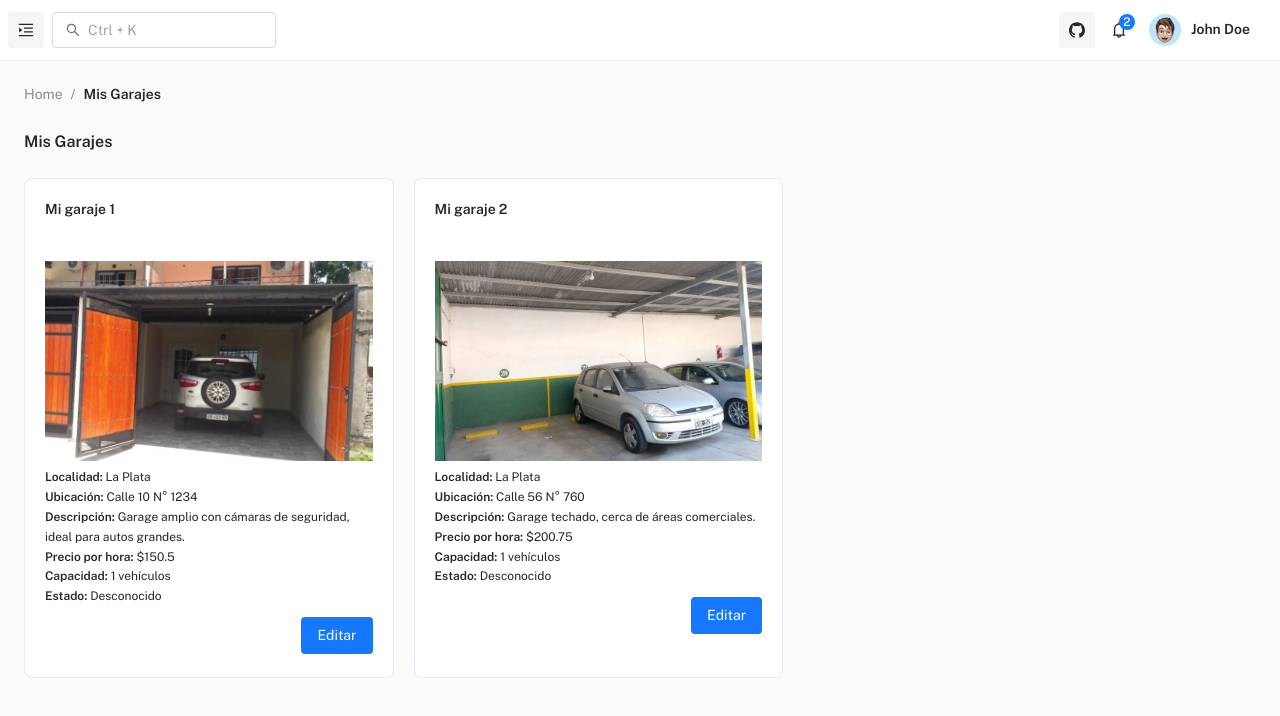
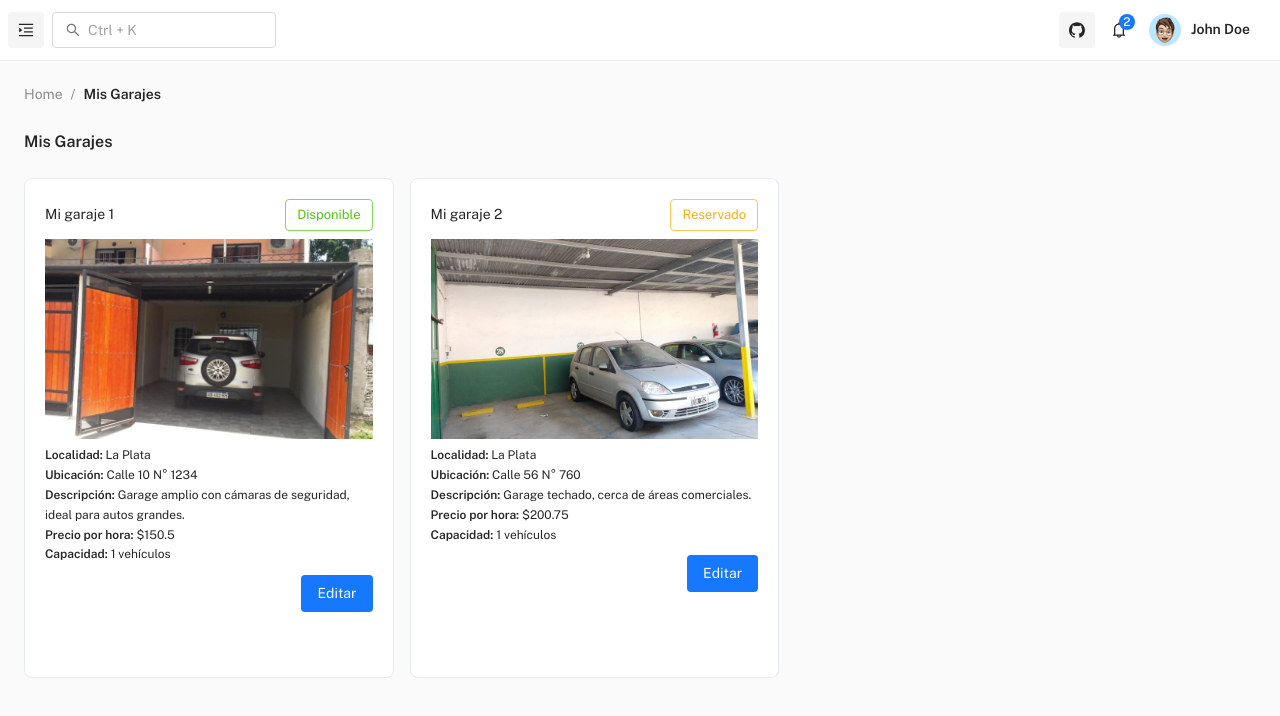
Before and after one commit to Nachoff13/Proyecto-Estacionamiento, a React (Vite) app in the folder frontend/: page /free/home-propietario in a window 1280 px wide. Shown: the top 716 px of the page. Built offline with nearby package versions, Linux system fonts and the light colour scheme.

Commit message:
feat: modifiqué como se muestra el estado, cambie estilos

```diff
--- a/frontend/src/pages/home/home-propietario.jsx
+++ b/frontend/src/pages/home/home-propietario.jsx
@@ -1,72 +1,125 @@
 // material-ui
-import { Typography, Button } from '@mui/material';
+import { Typography, Button, Chip } from "@mui/material";
 
 // project import
-import MainCard from 'components/MainCard';
+import MainCard from "components/MainCard";
 
 // data imports
-import fakeGarajes from 'data/data-garajes';
-import fakeFotosGarajes from 'data/data-garajefoto';
-import fakeUsuarios from 'data/data-usuarios';
-import fakeLocalidades from 'data/data-localidades';
-import fakeGarajeEstado from 'data/data-garajeestado';
+import fakeGarajes from "data/data-garajes";
+import fakeFotosGarajes from "data/data-garajefoto";
+import fakeUsuarios from "data/data-usuarios";
+import fakeLocalidades from "data/data-localidades";
+import fakeGarajeEstado from "data/data-garajeestado";
 
 // ==============================|| HOME PROPIETARIO ||============================== //
 
 export default function HomePropietario() {
+  //-------------------------------LOGICA-----------------------------------
+
   // Obtener el propietario con id 2
   const propietarioId = 3;
-    const garajesPropietario = fakeGarajes.filter((garaje) => garaje.idPropietario === propietarioId);
+  const garajesPropietario = fakeGarajes.filter(
+    (garaje) => garaje.idPropietario === propietarioId
+  );
 
   const getLocalidad = (idLocalidad) => {
     const localidad = fakeLocalidades.find((loc) => loc.id === idLocalidad);
-      return localidad ? localidad.nombre : 'Desconocido';
+    return localidad ? localidad.nombre : "Desconocido";
   };
 
   const getFotoGaraje = (idGaraje) => {
-      const fotoGaraje = fakeFotosGarajes.find((foto) => foto.idGaraje === idGaraje);
-      return fotoGaraje ? fotoGaraje.foto : 'default-foto.jpg'; // En caso de que no encuentre foto
+    const fotoGaraje = fakeFotosGarajes.find(
+      (foto) => foto.idGaraje === idGaraje
+    );
+    return fotoGaraje ? fotoGaraje.foto : "default-foto.jpg"; // En caso de que no encuentre foto
   };
 
-    const getEstadoGaraje = (idEstado) => {
-      const estado = fakeGarajeEstado.find((est) => est.id === idEstado);
-      return estado ? estado.estado : 'Desconocido';
+  const getEstadoGaraje = (idGarajeEstado) => {
+    const estado = fakeGarajeEstado.find((est) => est.id === idGarajeEstado);
+    return estado ? estado.nombre : "Desconocido";
   };
 
+  //-------------------------------GET COLOR ESTADO-----------------------------------
+  const getColorEstado = (idGarajeEstado) => {
+    switch (idGarajeEstado) {
+      case 1: // Disponible
+        return "success";
+      case 2: // Reservado
+        return "warning";
+      case 3: // No Disponible
+        return "error";
+      default:
+        return "default";
+    }
+  };
+
+  //-------------------------------HANDLE EDITAR-----------------------------------
   const handleEditar = (idGaraje) => {
     console.log(`Editar garaje con id ${idGaraje}`);
     // Agregar logica
   };
 
   return (
-      <div style={{ display: 'flex', flexWrap: 'wrap', width: '100%', gap: '20px' }}>
+    <div
+      style={{ display: "flex", flexWrap: "wrap", width: "100%", gap: "16px" }}
+    >
       {garajesPropietario.map((garaje, index) => (
         <MainCard
           key={garaje.id}
-            title={`Mi garaje ${index + 1}`} // Cambiar el título
-            style={{ width: '30%', boxSizing: 'border-box', height: '500px' }} // Cambiar el ancho y la altura
+          style={{
+            width: "30%",
+            boxSizing: "border-box",
+            height: "500px",
+            display: "flex",
+            flexDirection: "column",
+            position: "relative",
+          }}
         >
-            <div style={{ flex: '1', overflow: 'hidden' }}>
+          <div
+            style={{
+              display: "flex",
+              alignItems: "center",
+              justifyContent: "space-between",
+            }}
+          >
+            <Typography variant="h6" style={{ marginBottom: "8px" }}>
+              Mi garaje {index + 1}
+            </Typography>
+            <Chip
+              label={getEstadoGaraje(garaje.idGarajeEstado)}
+              color={getColorEstado(garaje.idGarajeEstado)}
+              variant="outlined"
+              style={{ marginBottom: "8px" }}
+            />
+          </div>
+          <div style={{ flex: "1", overflow: "hidden" }}>
             <img
               src={getFotoGaraje(garaje.id)} // Obtener la imagen del garaje
               alt={`Foto del garaje ${garaje.id}`}
-                style={{ width: '100%', height: '200px', objectFit: 'cover' }}
+              style={{ width: "100%", height: "200px", objectFit: "cover" }}
             />
             <Typography variant="body2">
-                <strong>Localidad: </strong> {getLocalidad(garaje.idLocalidad)} <br />
-                <strong>Ubicación:</strong> {garaje.calle} N° {garaje.altura} <br />
+              <strong>Localidad: </strong> {getLocalidad(garaje.idLocalidad)}{" "}
+              <br />
+              <strong>Ubicación:</strong> {garaje.calle} N° {garaje.altura}{" "}
+              <br />
               <strong>Descripción:</strong> {garaje.descripcion} <br />
               <strong>Precio por hora:</strong> ${garaje.precioHora} <br />
               <strong>Capacidad:</strong> {garaje.capacidad} vehículos <br />
-                <strong>Estado:</strong> {getEstadoGaraje(garaje.idEstado)} <br />
             </Typography>
           </div>
-            <div style={{ display: 'flex', justifyContent: 'flex-end' }}>
+          <div
+            style={{
+              marginTop: "auto",
+              display: "flex",
+              justifyContent: "flex-end",
+            }}
+          >
             <Button
               variant="contained"
               color="primary"
               onClick={() => handleEditar(garaje.id)}
-                style={{ marginTop: '10px' }}
+              style={{ marginTop: "10px" }}
             >
               Editar
             </Button>
```
Lines whose indentation alone changed are shown as unchanged.
